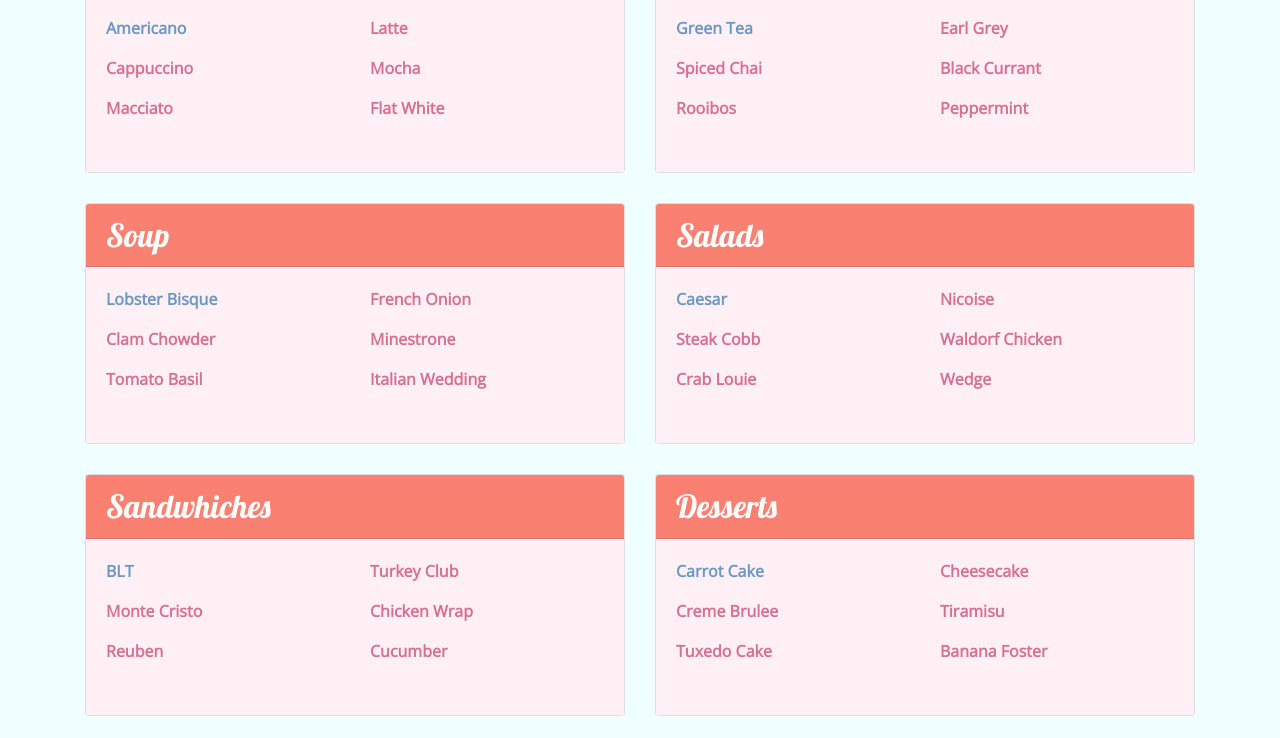
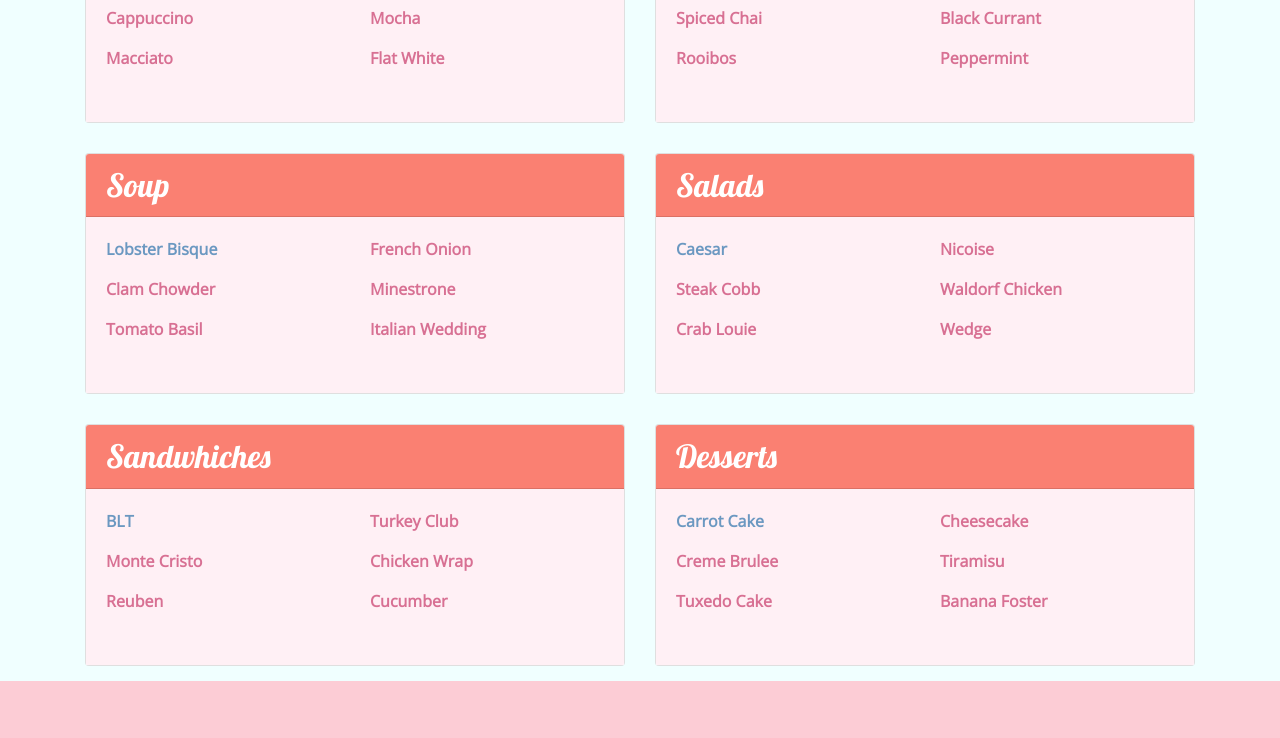
Before and after one commit to Zynkah/Bootstrap_Maid_Cafe, a website: page menu.html in a window 1280 px wide. Shown: the part 647-1385 px from the top of the page. Drawn offline with nearby package versions, Linux system fonts and the light colour scheme.

Commit message:
Updated Menu

```diff
--- a/menu.html
+++ b/menu.html
@@ -121,7 +121,7 @@
             </div>
 
             <div class="container">
-                <div class="row row-content">
+                <div class="row">
                     <div class="col-sm-6">
                         <div class="card">
                             <h2 class="card-header text-white">Coffee</h2>
```
